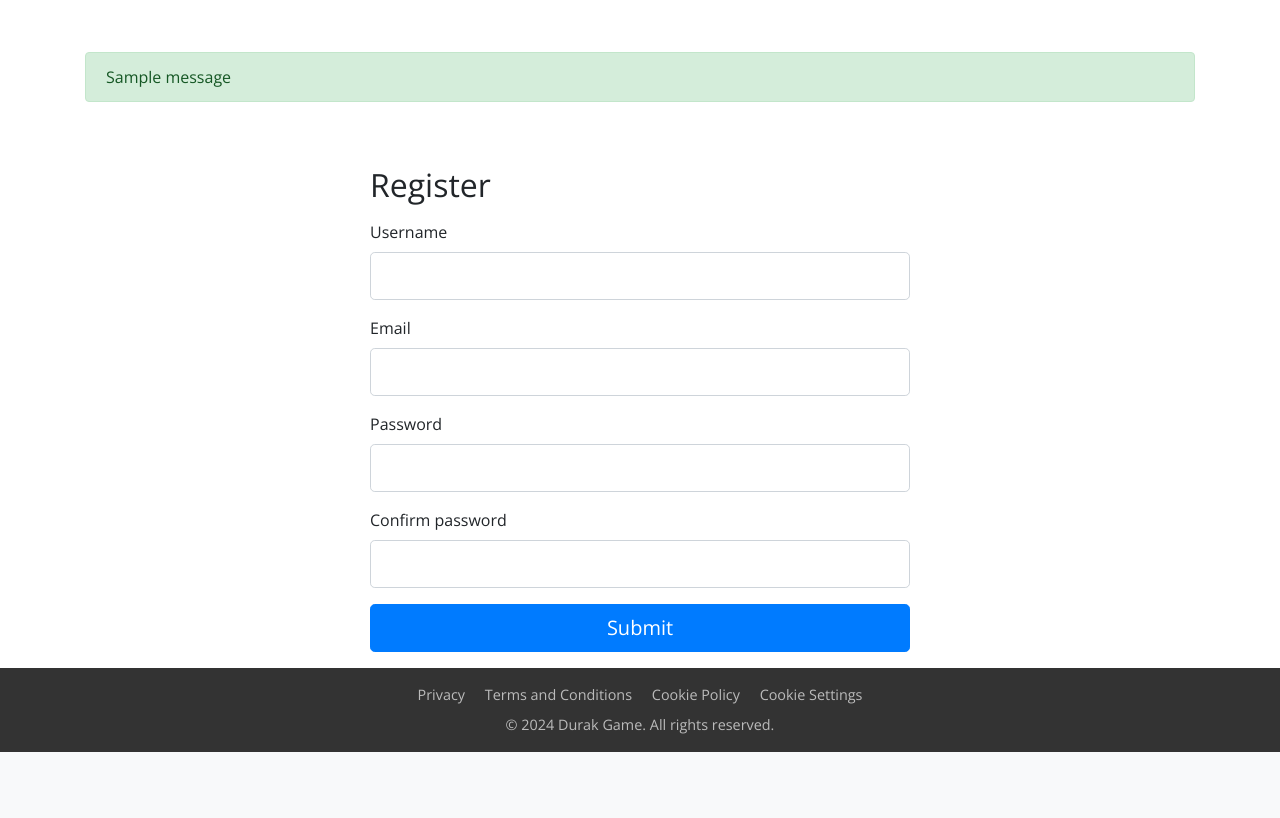
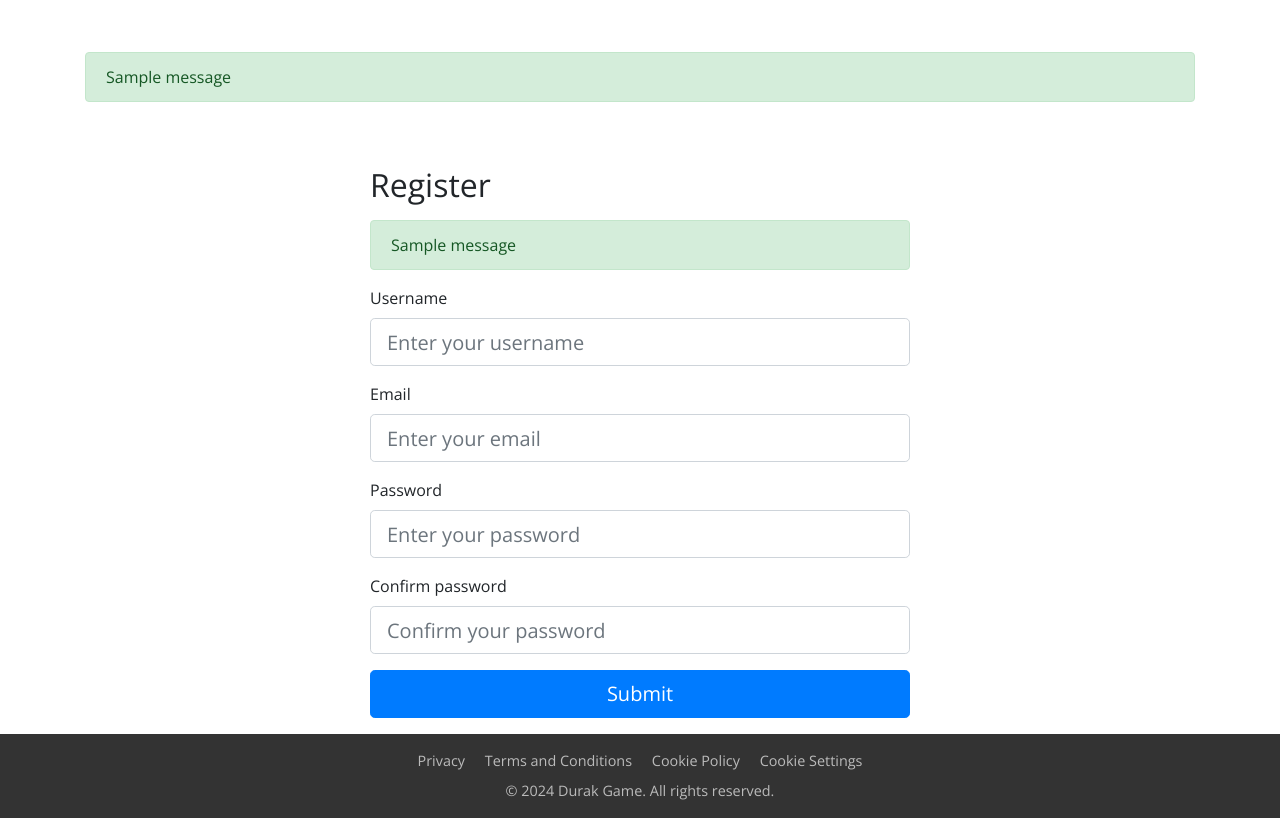
Before and after one commit to VasylFId/-durak-card-game-, a Flask app: template app/templates/register.html in a window 1280 px wide. Shown: the part 58-876 px from the top of the page. Before the commit the page ends 810 px from the top, so only its background shows below. Run offline with Flask 3, Linux system fonts and the light colour scheme; the template is opened without the code that fills it, so the values that code supplies are empty, except form fields; one stand-in notice (Sample message) is shown; form fields are guessed from the names that the template uses; some libraries are stand-ins or nearby versions.

Commit message:
Update register.html
Update register template to include alert messages and ensure proper spacing from the navbar

```diff
--- a/app/templates/register.html
+++ b/app/templates/register.html
@@ -4,23 +4,42 @@
     <div class="row justify-content-center">
         <div class="col-md-6">
             <h2 class="mt-5">Register</h2>
+            {% with messages = get_flashed_messages(with_categories=true) %}
+                {% if messages %}
+                    {% for category, message in messages %}
+                        <div class="alert alert-{{ category }} mt-3">{{ message }}</div>
+                    {% endfor %}
+                {% endif %}
+            {% endwith %}
             <form method="POST" action="">
                 {{ form.hidden_tag() }}
                 <div class="form-group">
                     {{ form.username.label(class="form-control-label") }}
-                    {{ form.username(class="form-control form-control-lg") }}
+                    {{ form.username(class="form-control form-control-lg", placeholder="Enter your username") }}
+                    {% for error in form.username.errors %}
+                        <div class="text-danger">{{ error }}</div>
+                    {% endfor %}
                 </div>
                 <div class="form-group">
                     {{ form.email.label(class="form-control-label") }}
-                    {{ form.email(class="form-control form-control-lg") }}
+                    {{ form.email(class="form-control form-control-lg", placeholder="Enter your email") }}
+                    {% for error in form.email.errors %}
+                        <div class="text-danger">{{ error }}</div>
+                    {% endfor %}
                 </div>
                 <div class="form-group">
                     {{ form.password.label(class="form-control-label") }}
-                    {{ form.password(class="form-control form-control-lg") }}
+                    {{ form.password(class="form-control form-control-lg", placeholder="Enter your password") }}
+                    {% for error in form.password.errors %}
+                        <div class="text-danger">{{ error }}</div>
+                    {% endfor %}
                 </div>
                 <div class="form-group">
                     {{ form.confirm_password.label(class="form-control-label") }}
-                    {{ form.confirm_password(class="form-control form-control-lg") }}
+                    {{ form.confirm_password(class="form-control form-control-lg", placeholder="Confirm your password") }}
+                    {% for error in form.confirm_password.errors %}
+                        <div class="text-danger">{{ error }}</div>
+                    {% endfor %}
                 </div>
                 <div class="form-group">
                     {{ form.submit(class="btn btn-primary btn-lg btn-block") }}
```
